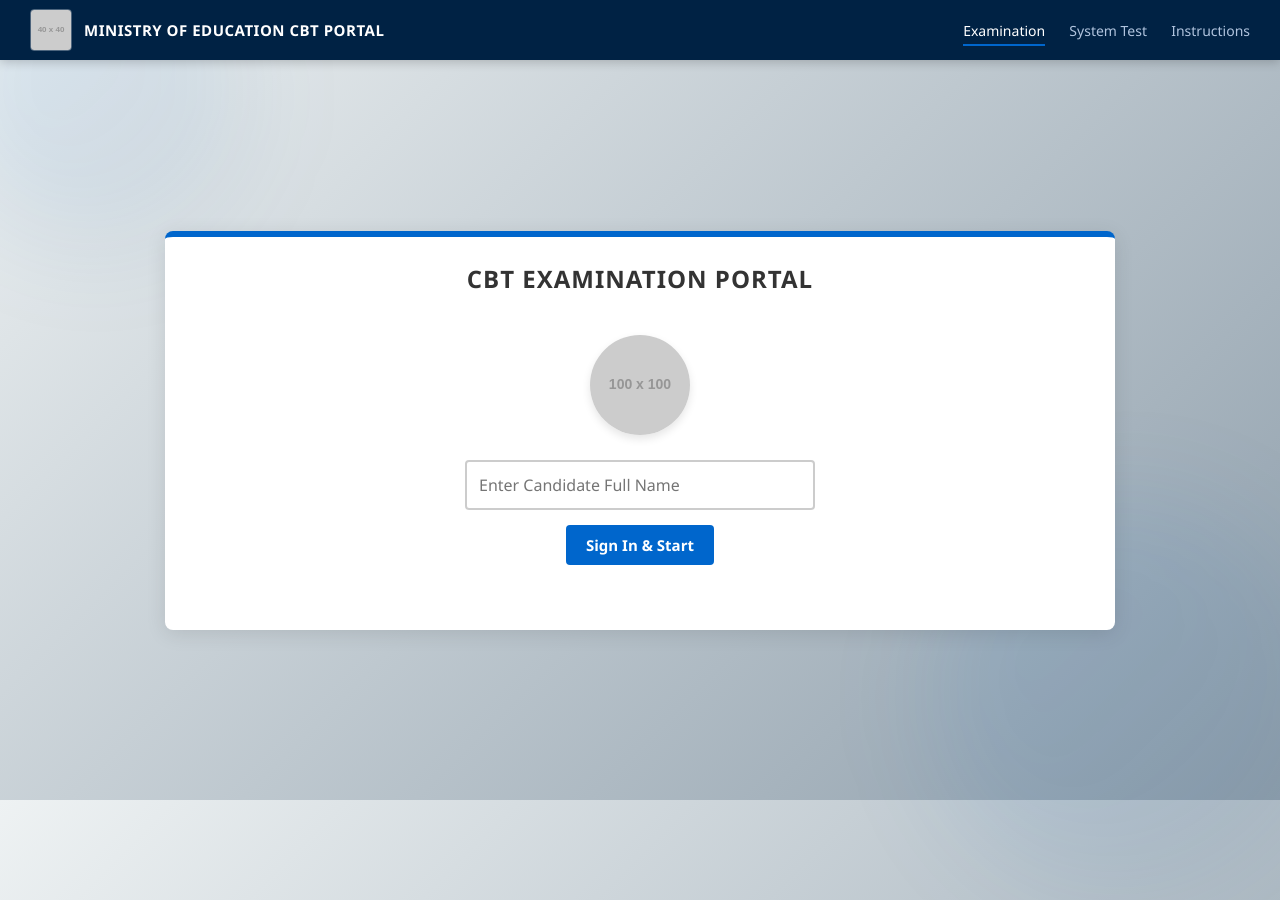
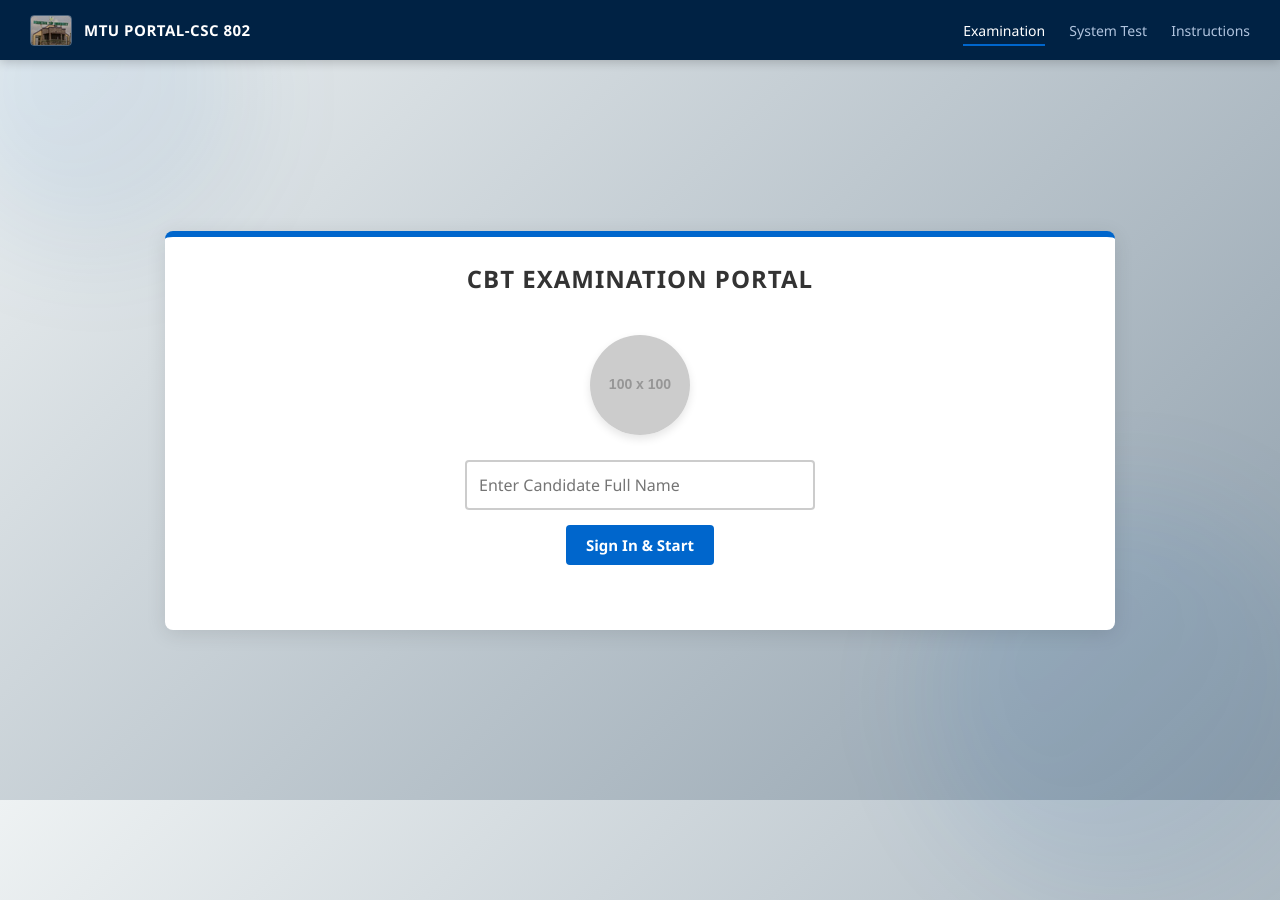
Before and after one commit to DESPAZINN/CSC802, a plain HTML site: page index.html in a window 1280 px wide. Shown: the top 900 px of the page. Drawn offline with Linux system fonts and the light colour scheme; placeholder pictures from the web are drawn by us.

```diff
--- a/index.html
+++ b/index.html
@@ -3,15 +3,15 @@
 <head>
   <meta charset="UTF-8">
   <meta name="viewport" content="width=device-width, initial-scale=1.0">
-  <title>CBT Portal - WAEC/JAMB Style</title>
+  <title>MTU PORTAL-CSC 802</title>
   <link rel="stylesheet" href="style.css">
 </head>
 <body>
 
   <header class="top-navbar">
     <div class="nav-logo">
-      <img src="https://placehold.co/40x40?text=CBT" alt="Exam Logo">
-      <span>MINISTRY OF EDUCATION CBT PORTAL</span>
+      <img src="Logo.jpg" alt="Exam Logo">
+      <span>MTU PORTAL-CSC 802</span>
     </div>
     <nav class="nav-links">
       <a href="#" class="active">Examination</a>
```
Also changed, not shown: Logo.jpg (added).
